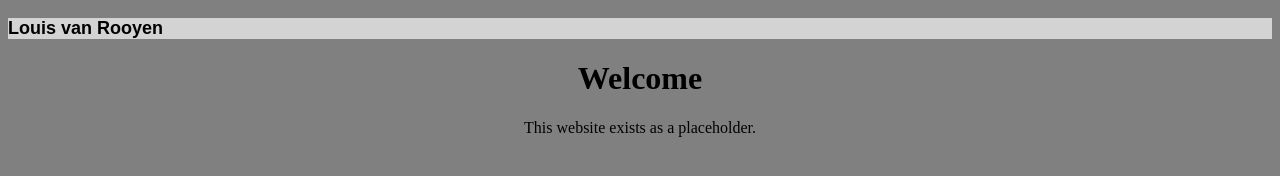
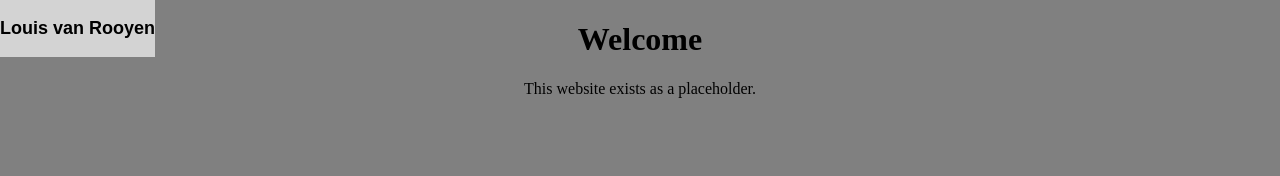
Before and after one commit to louis-vr/website, a plain HTML site: page index.html in a window 1280 px wide. Drawn offline with Linux system fonts and the light colour scheme.

Commit message:
Update styles.css

```diff
--- a/css/styles.css
+++ b/css/styles.css
@@ -12,4 +12,7 @@ body {
   font-size: 18px;
   background-color: lightgray;
   font-family: sans-serif;
+  position: fixed;
+  left: 0px;
+  top: 0px;
 }
```
